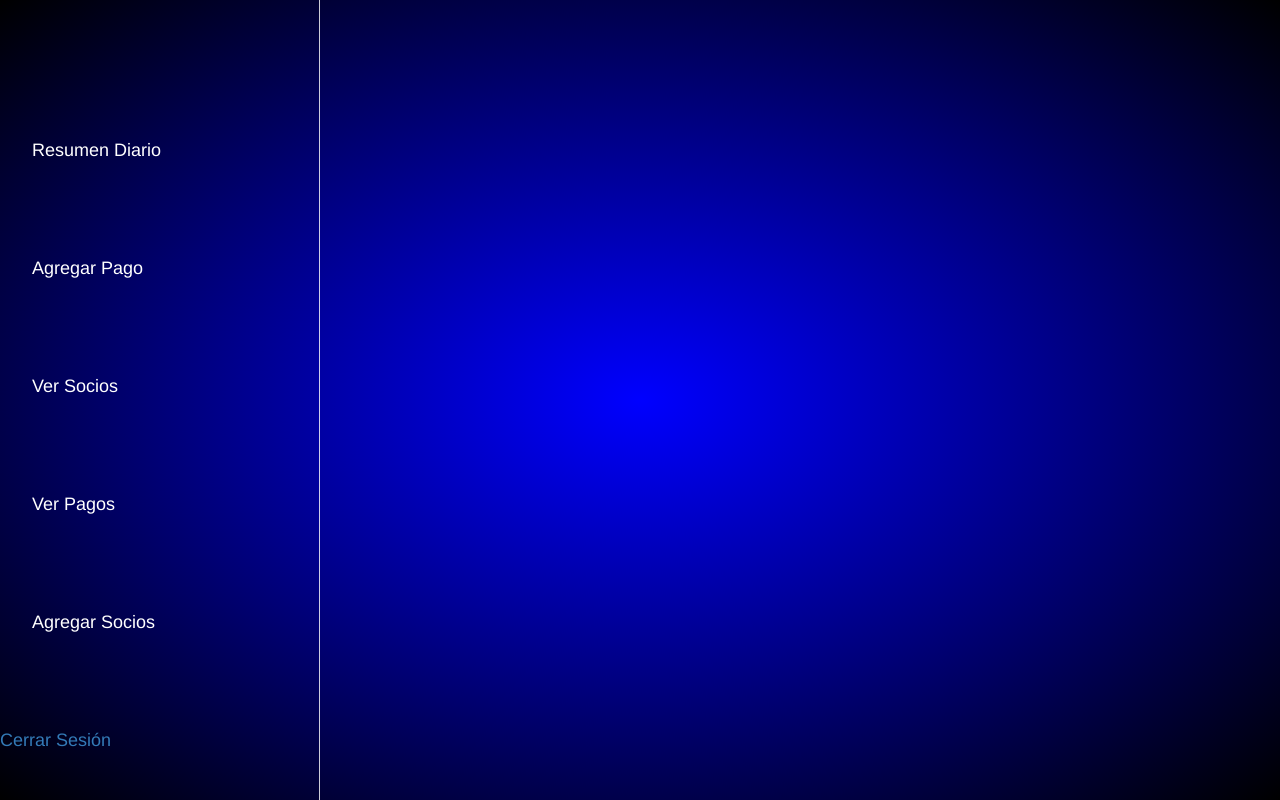
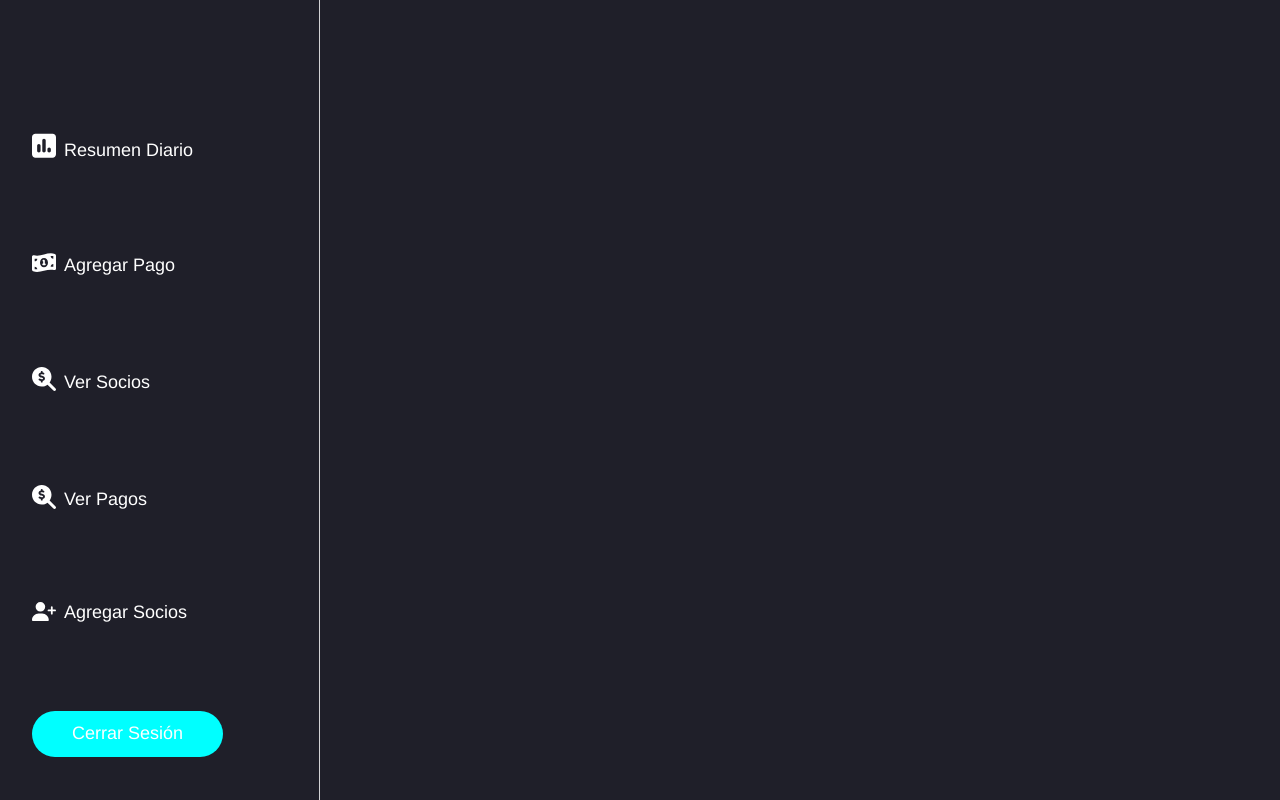
Before and after one commit to SantiagoJCuria/reides, a PHP site: page /main.php in a window 1280 px wide. Run offline with PHP 8.4, Linux system fonts and the light colour scheme; a user stored in the database is signed in; style sheets or scripts are compiled from the project's sources.

Commit message:
Casi terminado el menu lateral

```diff
--- a/index.php
+++ b/index.php
@@ -43,7 +43,7 @@ if (isset($_POST['submit'])) {
 			<h1 class="titulo-principal">Iniciar Sesión</h1>
 			<div class="inputs">
 				<label for="email">Usuario</label>
-				<input type="email" placeholder="Email" name="email" value="<?php echo $_POST['email']; ?>" class='anad	ir' required>
+				<input type="email" placeholder="Email" name="email" value="<?php echo $_POST['email']; ?>" class='anadir' required>
 			</div>
 			<div class="inputs">
 				<label for="password">Contraseña</label>
--- a/main.php
+++ b/main.php
@@ -26,22 +26,27 @@ if (!isset($_SESSION['username'])) {
             <div class="icono">
                 <i><!--icono del programa--></i>
             </div>
-            <form action="/resumen.php">
+            <form action="/resumen.php" class="menu-lateral--form">
+                <svg class="menu-lateral--icon" xmlns="http://www.w3.org/2000/svg" viewBox="0 0 448 512"><!--! Font Awesome Pro 6.3.0 by @fontawesome - https://fontawesome.com License - https://fontawesome.com/license (Commercial License) Copyright 2023 Fonticons, Inc. --><path d="M64 32C28.7 32 0 60.7 0 96V416c0 35.3 28.7 64 64 64H384c35.3 0 64-28.7 64-64V96c0-35.3-28.7-64-64-64H64zm64 192c17.7 0 32 14.3 32 32v96c0 17.7-14.3 32-32 32s-32-14.3-32-32V256c0-17.7 14.3-32 32-32zm64-64c0-17.7 14.3-32 32-32s32 14.3 32 32V352c0 17.7-14.3 32-32 32s-32-14.3-32-32V160zM320 288c17.7 0 32 14.3 32 32v32c0 17.7-14.3 32-32 32s-32-14.3-32-32V320c0-17.7 14.3-32 32-32z"/></svg>
                 <input type="submit" value="Resumen Diario" class="menu-lateral--btn"/>
             </form>
             <form action="/pagos/agregar_pago.php" class="menu-lateral--form">
+                <svg class="menu-lateral--icon" xmlns="http://www.w3.org/2000/svg" viewBox="0 0 576 512"><!--! Font Awesome Pro 6.3.0 by @fontawesome - https://fontawesome.com License - https://fontawesome.com/license (Commercial License) Copyright 2023 Fonticons, Inc. --><path d="M0 112.5V422.3c0 18 10.1 35 27 41.3c87 32.5 174 10.3 261-11.9c79.8-20.3 159.6-40.7 239.3-18.9c23 6.3 48.7-9.5 48.7-33.4V89.7c0-18-10.1-35-27-41.3C462 15.9 375 38.1 288 60.3C208.2 80.6 128.4 100.9 48.7 79.1C25.6 72.8 0 88.6 0 112.5zM128 416H64V352c35.3 0 64 28.7 64 64zM64 224V160h64c0 35.3-28.7 64-64 64zM448 352c0-35.3 28.7-64 64-64v64H448zm64-192c-35.3 0-64-28.7-64-64h64v64zM384 256c0 61.9-43 112-96 112s-96-50.1-96-112s43-112 96-112s96 50.1 96 112zM252 208c0 9.7 6.9 17.7 16 19.6V276h-4c-11 0-20 9-20 20s9 20 20 20h24 24c11 0 20-9 20-20s-9-20-20-20h-4V208c0-11-9-20-20-20H272c-11 0-20 9-20 20z"/></svg>
                 <input type="submit" value="Agregar Pago" class="menu-lateral--btn"/>
             </form>
-            <form action="/socios/socios.php">
+            <form action="/socios/socios.php" class="menu-lateral--form">
+                <svg class="menu-lateral--icon" xmlns="http://www.w3.org/2000/svg" viewBox="0 0 512 512"><!--! Font Awesome Pro 6.3.0 by @fontawesome - https://fontawesome.com License - https://fontawesome.com/license (Commercial License) Copyright 2023 Fonticons, Inc. --><path d="M416 208c0 45.9-14.9 88.3-40 122.7L502.6 457.4c12.5 12.5 12.5 32.8 0 45.3s-32.8 12.5-45.3 0L330.7 376c-34.4 25.2-76.8 40-122.7 40C93.1 416 0 322.9 0 208S93.1 0 208 0S416 93.1 416 208zM228 104c0-11-9-20-20-20s-20 9-20 20v14c-7.6 1.7-15.2 4.4-22.2 8.5c-13.9 8.3-25.9 22.8-25.8 43.9c.1 20.3 12 33.1 24.7 40.7c11 6.6 24.7 10.8 35.6 14l1.7 .5c12.6 3.8 21.8 6.8 28 10.7c5.1 3.2 5.8 5.4 5.9 8.2c.1 5-1.8 8-5.9 10.5c-5 3.1-12.9 5-21.4 4.7c-11.1-.4-21.5-3.9-35.1-8.5c-2.3-.8-4.7-1.6-7.2-2.4c-10.5-3.5-21.8 2.2-25.3 12.6s2.2 21.8 12.6 25.3c1.9 .6 4 1.3 6.1 2.1l0 0 0 0c8.3 2.9 17.9 6.2 28.2 8.4V312c0 11 9 20 20 20s20-9 20-20V298.2c8-1.7 16-4.5 23.2-9c14.3-8.9 25.1-24.1 24.8-45c-.3-20.3-11.7-33.4-24.6-41.6c-11.5-7.2-25.9-11.6-37.1-15l-.7-.2c-12.8-3.9-21.9-6.7-28.3-10.5c-5.2-3.1-5.3-4.9-5.3-6.7c0-3.7 1.4-6.5 6.2-9.3c5.4-3.2 13.6-5.1 21.5-5c9.6 .1 20.2 2.2 31.2 5.2c10.7 2.8 21.6-3.5 24.5-14.2s-3.5-21.6-14.2-24.5c-6.5-1.7-13.7-3.4-21.1-4.7V104z"/></svg>
                 <input type="submit" value="Ver Socios" class="menu-lateral--btn"/>
             </form>
-            <form action="/pagos/historial_pagos.php">
+            <form action="/pagos/historial_pagos.php" class="menu-lateral--form">
+                <svg class="menu-lateral--icon" xmlns="http://www.w3.org/2000/svg" viewBox="0 0 512 512"><!--! Font Awesome Pro 6.3.0 by @fontawesome - https://fontawesome.com License - https://fontawesome.com/license (Commercial License) Copyright 2023 Fonticons, Inc. --><path d="M416 208c0 45.9-14.9 88.3-40 122.7L502.6 457.4c12.5 12.5 12.5 32.8 0 45.3s-32.8 12.5-45.3 0L330.7 376c-34.4 25.2-76.8 40-122.7 40C93.1 416 0 322.9 0 208S93.1 0 208 0S416 93.1 416 208zM228 104c0-11-9-20-20-20s-20 9-20 20v14c-7.6 1.7-15.2 4.4-22.2 8.5c-13.9 8.3-25.9 22.8-25.8 43.9c.1 20.3 12 33.1 24.7 40.7c11 6.6 24.7 10.8 35.6 14l1.7 .5c12.6 3.8 21.8 6.8 28 10.7c5.1 3.2 5.8 5.4 5.9 8.2c.1 5-1.8 8-5.9 10.5c-5 3.1-12.9 5-21.4 4.7c-11.1-.4-21.5-3.9-35.1-8.5c-2.3-.8-4.7-1.6-7.2-2.4c-10.5-3.5-21.8 2.2-25.3 12.6s2.2 21.8 12.6 25.3c1.9 .6 4 1.3 6.1 2.1l0 0 0 0c8.3 2.9 17.9 6.2 28.2 8.4V312c0 11 9 20 20 20s20-9 20-20V298.2c8-1.7 16-4.5 23.2-9c14.3-8.9 25.1-24.1 24.8-45c-.3-20.3-11.7-33.4-24.6-41.6c-11.5-7.2-25.9-11.6-37.1-15l-.7-.2c-12.8-3.9-21.9-6.7-28.3-10.5c-5.2-3.1-5.3-4.9-5.3-6.7c0-3.7 1.4-6.5 6.2-9.3c5.4-3.2 13.6-5.1 21.5-5c9.6 .1 20.2 2.2 31.2 5.2c10.7 2.8 21.6-3.5 24.5-14.2s-3.5-21.6-14.2-24.5c-6.5-1.7-13.7-3.4-21.1-4.7V104z"/></svg>
                 <input type="submit" value="Ver Pagos" class="menu-lateral--btn"/>
             </form>
-            <form action="/socios/agregar_socio.php">
+            <form action="/socios/agregar_socio.php" class="menu-lateral--form">
+            <svg class="menu-lateral--icon" xmlns="http://www.w3.org/2000/svg" viewBox="0 0 640 512"><!--! Font Awesome Pro 6.3.0 by @fontawesome - https://fontawesome.com License - https://fontawesome.com/license (Commercial License) Copyright 2023 Fonticons, Inc. --><path d="M96 128a128 128 0 1 1 256 0A128 128 0 1 1 96 128zM0 482.3C0 383.8 79.8 304 178.3 304h91.4C368.2 304 448 383.8 448 482.3c0 16.4-13.3 29.7-29.7 29.7H29.7C13.3 512 0 498.7 0 482.3zM504 312V248H440c-13.3 0-24-10.7-24-24s10.7-24 24-24h64V136c0-13.3 10.7-24 24-24s24 10.7 24 24v64h64c13.3 0 24 10.7 24 24s-10.7 24-24 24H552v64c0 13.3-10.7 24-24 24s-24-10.7-24-24z"/></svg>
                 <input type="submit" value="Agregar Socios" class="menu-lateral--btn"/>
             </form>
-            <a href="logout.php">Cerrar Sesión</a>
+            <a href="logout.php" class="menu-lateral--form menu-lateral--btn-out">Cerrar Sesión</a>
         </aside>
     </body>
 </html>
--- a/style.css
+++ b/style.css
@@ -8,7 +8,7 @@
 .fondo{
     height: 100vh;
     width: 100%;
-    background-image: radial-gradient(blue, black);
+    background-color: #1f1f29;
     padding: 0;
 }
 .contenedor {
@@ -20,6 +20,7 @@
     background-color: whitesmoke;
     padding: 10px;
     border-radius: 10px;
+    width: 25%;
 }
 .form{
     display: flex;
@@ -32,13 +33,13 @@
     text-align: start;
     font-size: 0.7rem;
     margin-bottom: 10px;
-    color: blue;
+    color: #0d6efd;
 }
 .titulo-principal{
     font-weight: bold;
     font-size: 2rem;
     font-family: 'Oswald', sans-serif;
-    color: blue;
+    color: #0d6efd;
 }
 .anadir {
 min-height: calc(1.5em + .5rem + calc(var(--bs-border-width) * 2));
@@ -57,7 +58,7 @@ background-clip: padding-box;
 border: var(--bs-border-width) solid var(--bs-border-color);
 }
 .anadir::placeholder {
-    color: blue;
+    color: #003f9e;
 }
 label{
     font-family: 'Roboto Mono', monospace;
@@ -79,9 +80,24 @@ label{
     background-color: transparent;
     color: white;
     border: none;
-    margin-left: 10%;
 }
 .menu-lateral--form {
     width: 100%;
     justify-content: center;
+    margin-left: 10%;
 }
+.menu-lateral--btn-out {
+   background-color: aqua;
+   color: white;
+   padding: 10px;
+   border-radius: 40px;
+   text-align: center;
+   width: 60%;
+}
+.menu-lateral--icon{
+    width: 24px;
+    fill: white;
+    position: relative;
+    top: 10%;
+    margin-right: 3px;
+}
```
